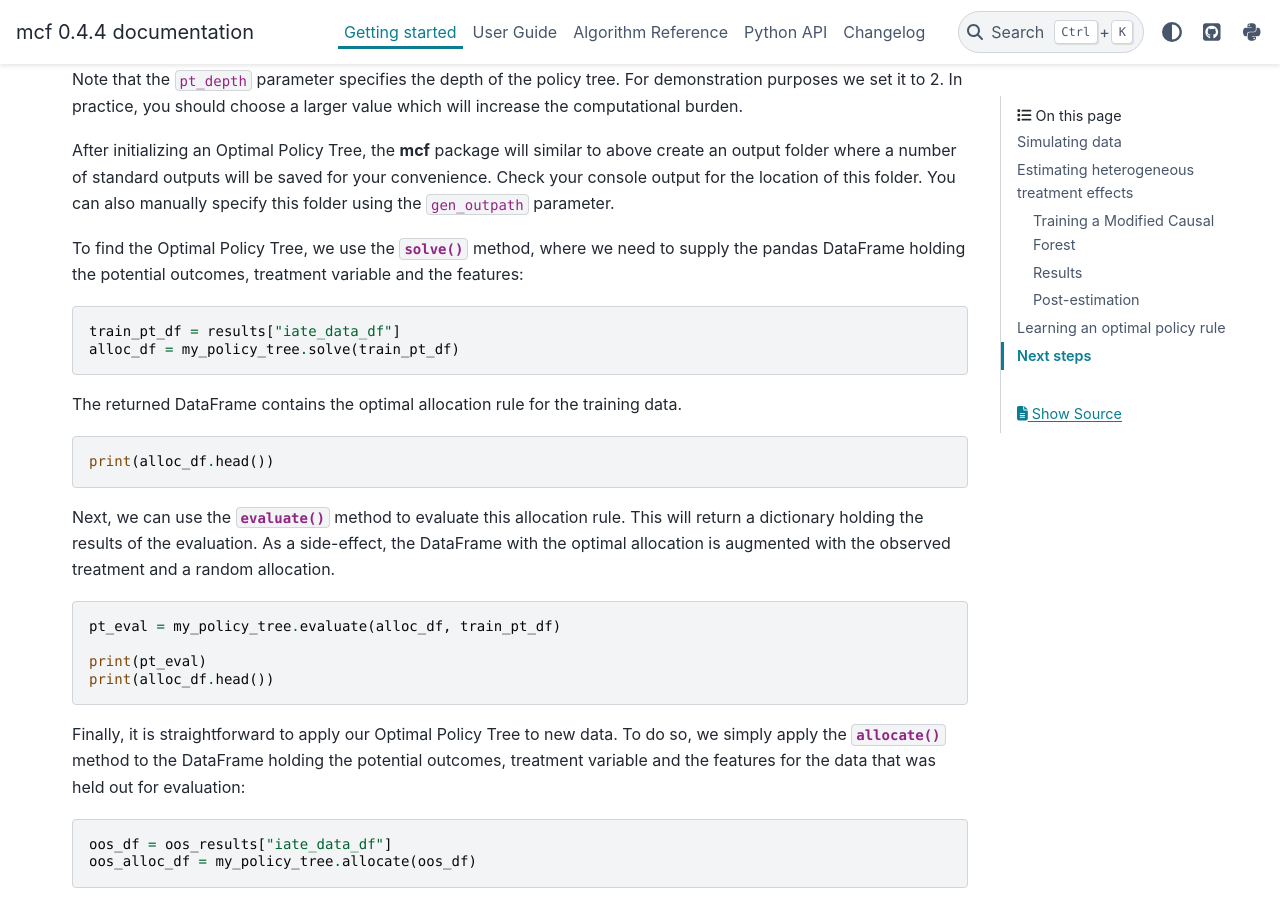
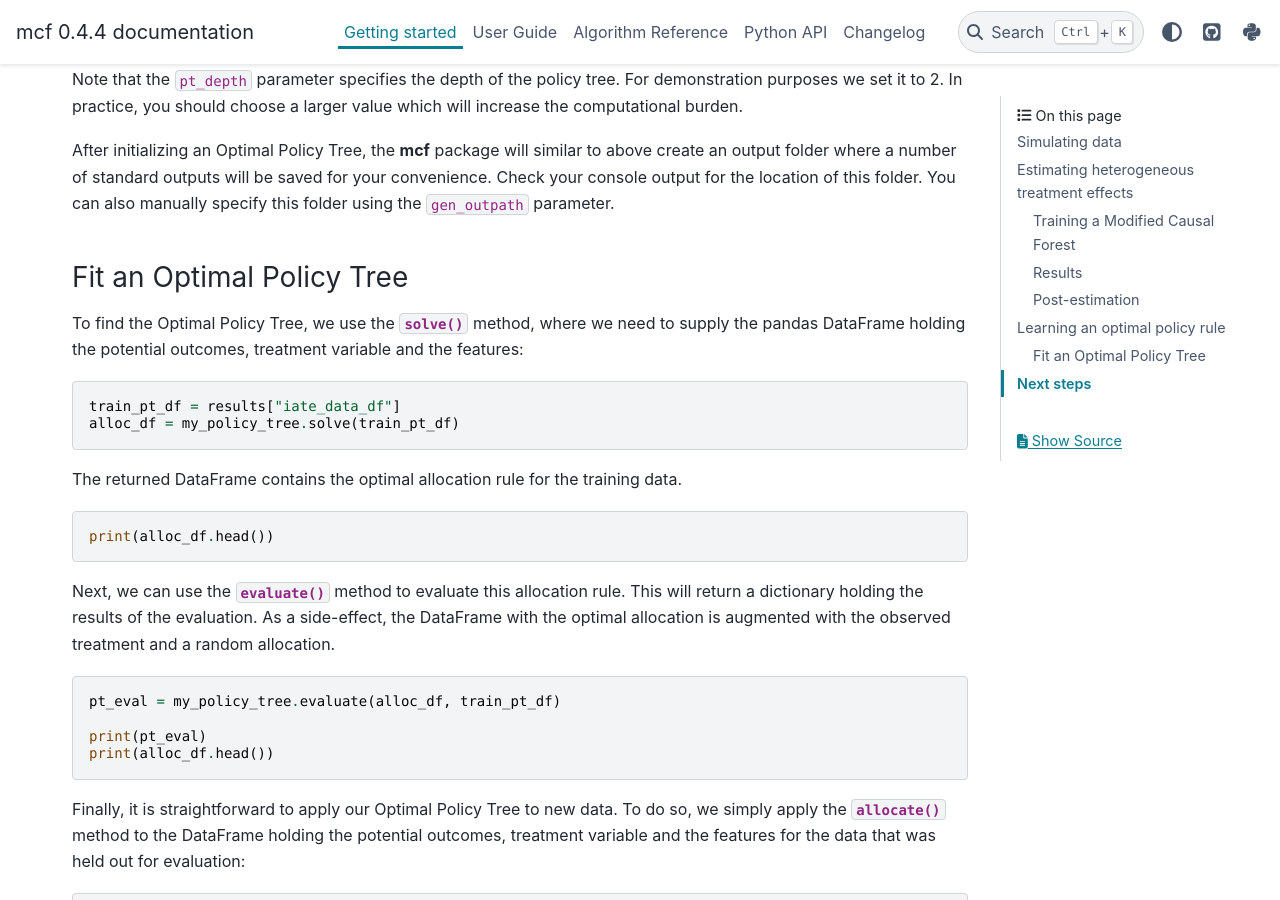
Before and after one commit to MCFpy/mcf, a Sphinx documentation site: the page built from docs/source/getting_started.rst, in a window 1280 px wide and 900 px high, scrolled down 4308 px. Built offline with Sphinx 7.4.7 and the PyData theme 0.15.4, drawn with Linux system fonts in a browser that asks for light colours.

Commit message:
Add subsection

```diff
--- a/docs/source/getting_started.rst
+++ b/docs/source/getting_started.rst
@@ -222,6 +222,10 @@ Note that the ``pt_depth`` parameter specifies the depth of the policy tree. For
 
 After initializing an Optimal Policy Tree, the **mcf** package will similar to above create an output folder where a number of standard outputs will be saved for your convenience. Check your console output for the location of this folder. You can also manually specify this folder using the ``gen_outpath`` parameter.
 
+
+Fit an Optimal Policy Tree
+~~~~~~~~~~~~~~~~~~~~~~~~~~
+
 To find the Optimal Policy Tree, we use the :py:meth:`~optpol_mini.OptimalPolicy.solve` method, where we need to supply the pandas DataFrame holding the potential outcomes, treatment variable and the features:
 
 .. code-block:: python
```
